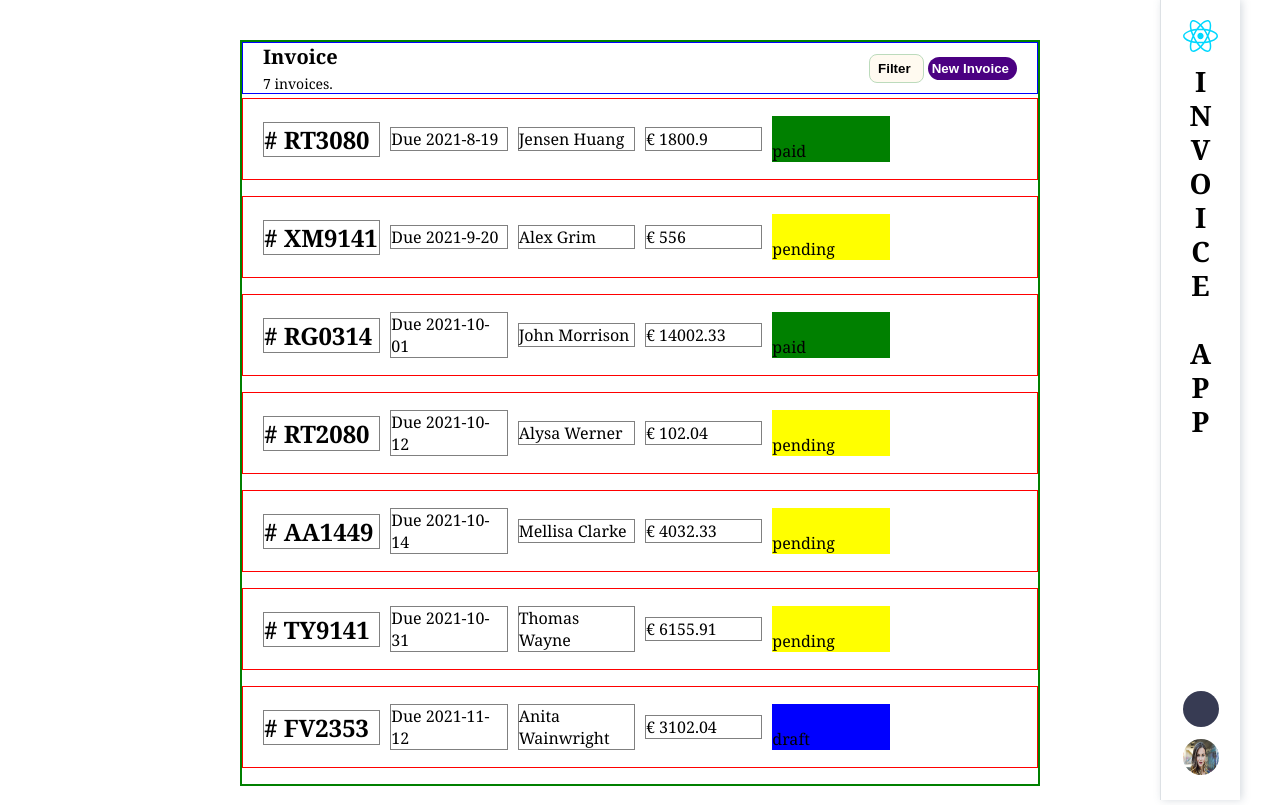
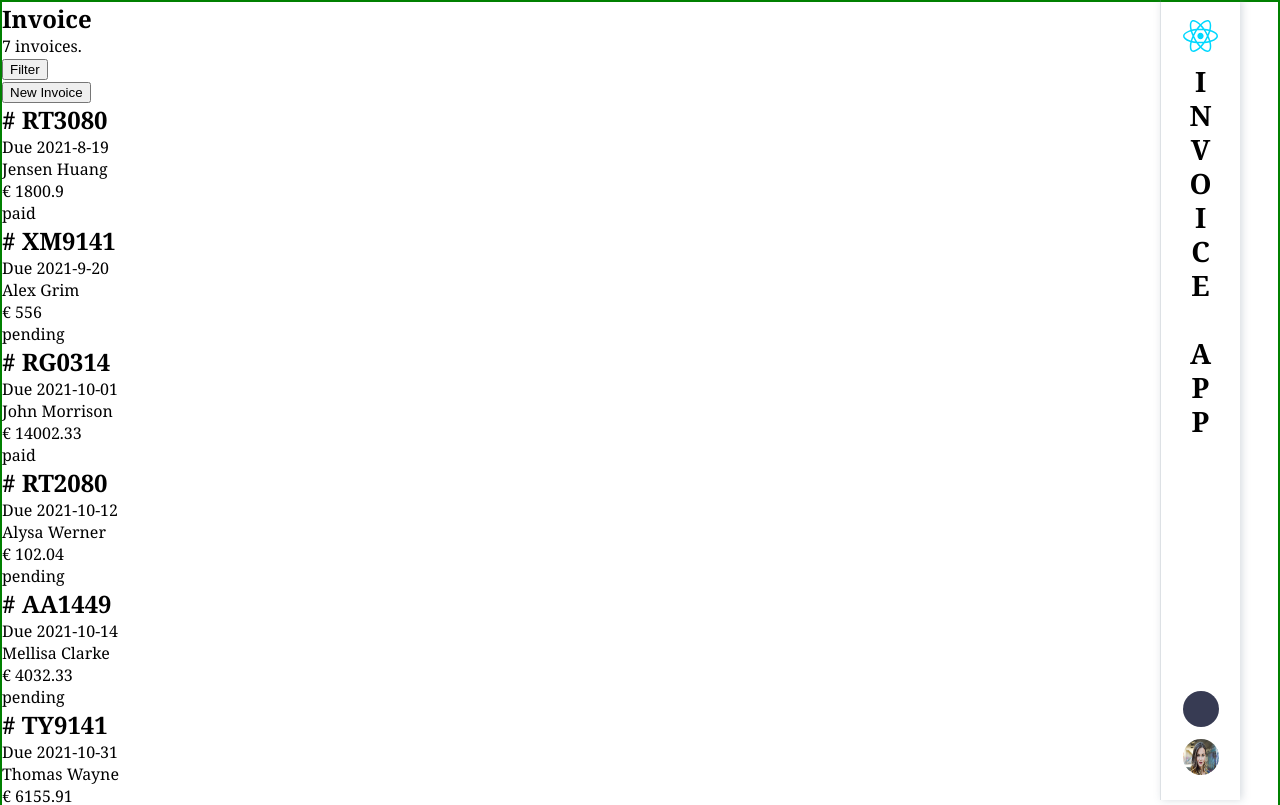
Before and after one commit to banuaggun/invoice-app, a React (Vite) app: page / in a window 1280 px wide. Shown: the top 805 px of the page. Built offline with nearby package versions, Linux system fonts and the light colour scheme; some icons are missing.

Commit message:
new component and style arrangement

```diff
--- a/src/App.css
+++ b/src/App.css
@@ -12,6 +12,8 @@ h1, h2, h3, h4, h5, h6, p, span{
   margin:0;
   padding:0;
 }
+
+/*
 
 .main-area-mobile{
   border:1px solid red;
@@ -42,6 +44,7 @@ h1, h2, h3, h4, h5, h6, p, span{
 }
 
 
+/*
 .main-area-mobile-header .text h2{
   font-size:20px;
   margin-bottom:4px;
@@ -111,3 +114,4 @@ h1, h2, h3, h4, h5, h6, p, span{
     display:flex !important;
   }
 }
+*/
--- a/src/main-area.css
+++ b/src/assets/styles/main-area.css
@@ -1,7 +1,11 @@
+.main-area-mobile{
+  width:100%;
+}
 .main-area-web{
   border:2px solid green;
 }
 
+/*
 .card-web-content{
   display: grid;
   grid-template-columns: repeat(6, 1fr);
@@ -38,3 +42,4 @@
   height:24px;
   border-radius: 50%;
 }
+*/
--- a/src/components/InvoiceCard.jsx
+++ b/src/components/InvoiceCard.jsx
@@ -1,5 +1,4 @@
 import React from 'react'
-import '../main-area.css'
 import PaidStatus from './PaidStatus'
 
 
--- /dev/null
+++ b/src/components/InvoiceInfo.jsx
@@ -0,0 +1,29 @@
+import React from 'react'
+
+function InvoiceInfo({invoices}) {
+  return (
+    <div>
+       <div className="main-area-mobile-header main-area-tablet-header">
+        <div className='text'>
+          <h2>Invoice</h2>
+          <p>{invoices.length} invoices.</p>
+        </div>
+        <div className='buttons'>
+          <div className='buttons-filter'>
+            <button type='filter'>
+              Filter <i className="ph-bold ph-caret-down"></i>
+            </button>
+          </div>
+          <div className='buttons-new'>
+            <button type='button'>
+            <i className="ph-fill ph-plus-circle"></i> <span className='button-text-1'>New</span>  <span className='button-text-2'>Invoice</span>
+          </button>
+          </div>
+        </div>
+
+      </div>
+    </div>
+  )
+}
+
+export default InvoiceInfo
--- a/src/components/MainArea.jsx
+++ b/src/components/MainArea.jsx
@@ -1,7 +1,9 @@
 import React from 'react'
 import { useSelector } from 'react-redux'
+import '../assets/styles/main-area.css'
 import InvoiceCard from './InvoiceCard'
-import '../main-area.css'
+import InvoiceInfo from './InvoiceInfo'
+
 
 function MainArea() {
 
@@ -9,26 +11,8 @@ function MainArea() {
 
   console.log(invoices)
   return (
-    <div className='main-area-mobile main-area-tablet main-area-web'>
-      <div className="main-area-mobile-header main-area-tablet-header">
-        <div className='text'>
-          <h2>Invoice</h2>
-          <p>{invoices.length} invoices.</p>
-        </div>
-        <div className='buttons'>
-          <div className='buttons-filter'>
-            <button type='filter'>
-              Filter <i className="ph-bold ph-caret-down"></i>
-            </button>
-          </div>
-          <div className='buttons-new'>
-            <button type='button'>
-            <i className="ph-fill ph-plus-circle"></i> <span className='button-text-1'>New</span>  <span className='button-text-2'>Invoice</span>
-          </button>
-          </div>
-        </div>
-
-      </div>
+    <div className='main-area main-area-mobile main-area-tablet main-area-web'>
+     <InvoiceInfo invoices={invoices} />
 
       <div className="main-area-content">
         {
--- a/src/index.css
+++ b/src/index.css
@@ -5,6 +5,7 @@
 html, body{
   margin:0;
   padding:0;
+  overflow-x:hidden;
 }
 
 
```
Also changed, not shown: src/assets/styles/invoice-info.css (added).
